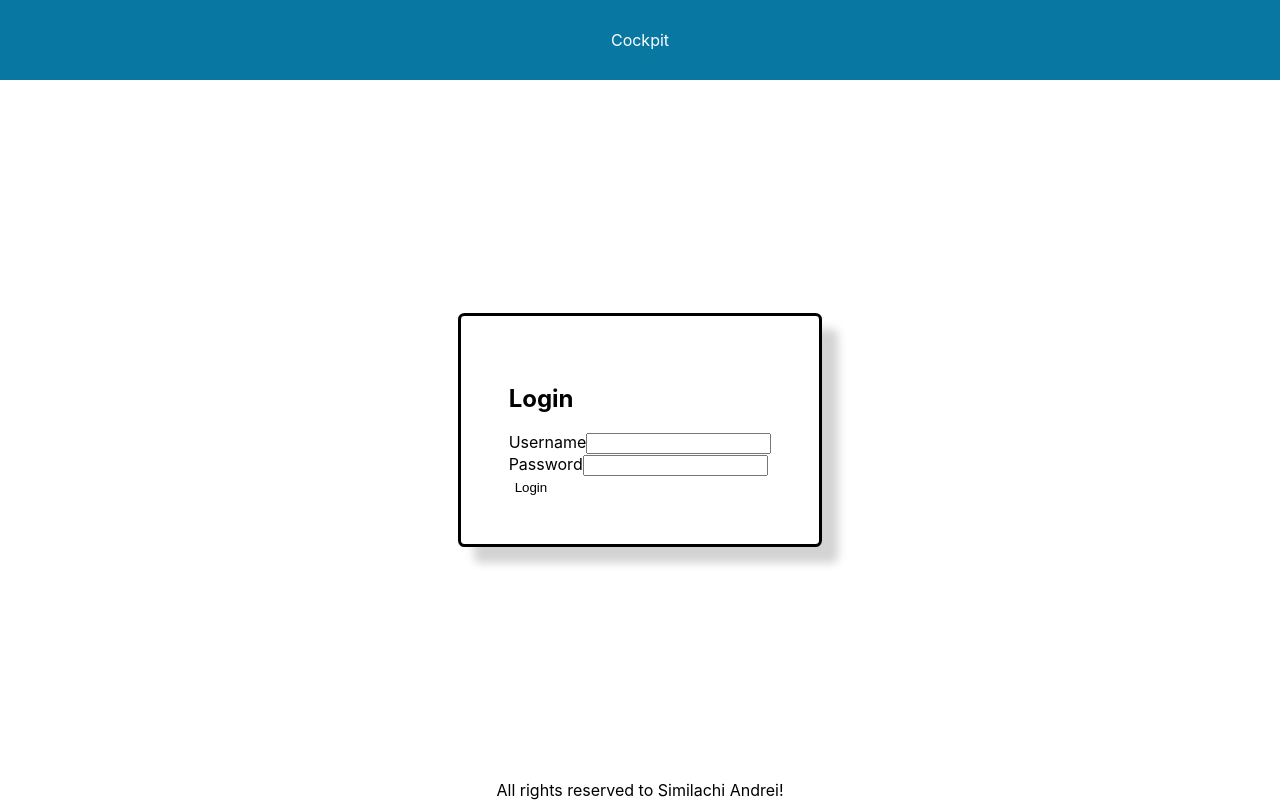
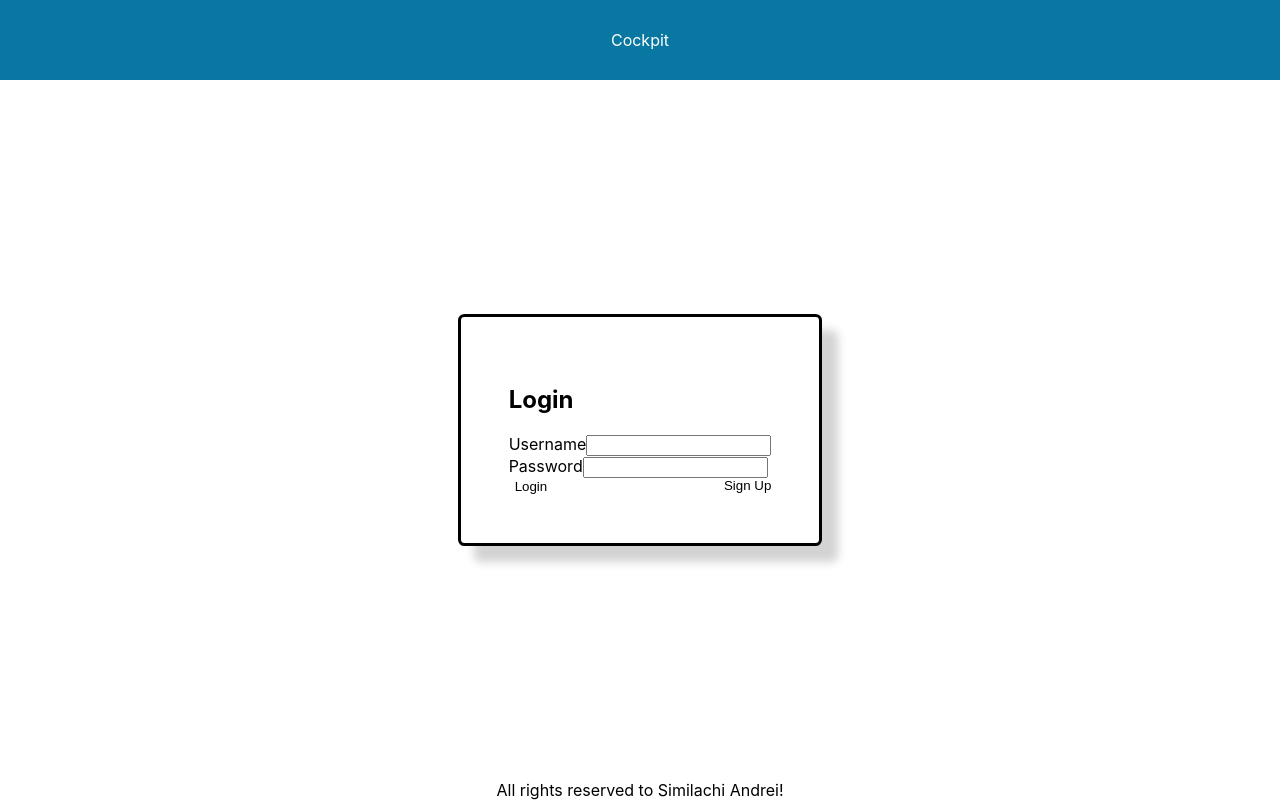
Before and after one commit to SimilachiAndrei/Server-Management-System, a React (Create React App) app in the folder frontend/: page / in a window 1280 px wide. Built offline with nearby package versions, Linux system fonts and the light colour scheme.

Commit message:
added Singup link in Login page

```diff
--- a/frontend/src/components/Login.js
+++ b/frontend/src/components/Login.js
@@ -62,7 +62,10 @@ function Login() {
                                 onChange={(e) => setPassword(e.target.value)}
                                 required></input>
                         </div>
-                        <button type='submit'>Login</button>
+                        <div className={pageStyle.buttonGroup}>
+                            <button type='submit'>Login</button>
+                            <a href='/signup'>Sign Up</a>
+                        </div>
                     </form>
                 </div>
             </div>
--- a/frontend/src/components/Signup.js
+++ b/frontend/src/components/Signup.js
@@ -73,7 +73,10 @@ function Signup() {
                                 required
                             />
                         </div>
-                        <button type='submit'>Signup</button>
+                        <div className={pageStyle.buttonGroup}>
+                            <button type='submit'>Sign Up</button>
+                            <a href='/'>Login</a>
+                        </div>
                     </form>
                 </div>
             </div>
--- a/frontend/src/index.css
+++ b/frontend/src/index.css
@@ -20,13 +20,27 @@ code {
   --var5: #2D4150;
 }
 
+a {
+  font-family: Arial;
+  font-size: 13.3333px;
+  text-decoration: none;
+  color: inherit;
+}
+
+a:hover {
+  border-radius: 1em;
+  background-color: var(--var3);
+  transition: 1s;
+}
+
+
 button {
   border-radius: 1em;
   background-color: white;
   border: none;
 }
 
-button:hover{
+button:hover {
   background-color: var(--var3);
   transition: 1s;
 }
--- a/frontend/src/styles/Login.module.css
+++ b/frontend/src/styles/Login.module.css
@@ -22,3 +22,8 @@
     padding: 3rem;
     box-shadow: 1rem 1rem 0.6rem lightgray;
 }
+
+.buttonGroup {
+    display: flex;
+    justify-content: space-between;
+}
```
Also changed, not shown: frontend/src/styles/Cockpit.module.css (added).
